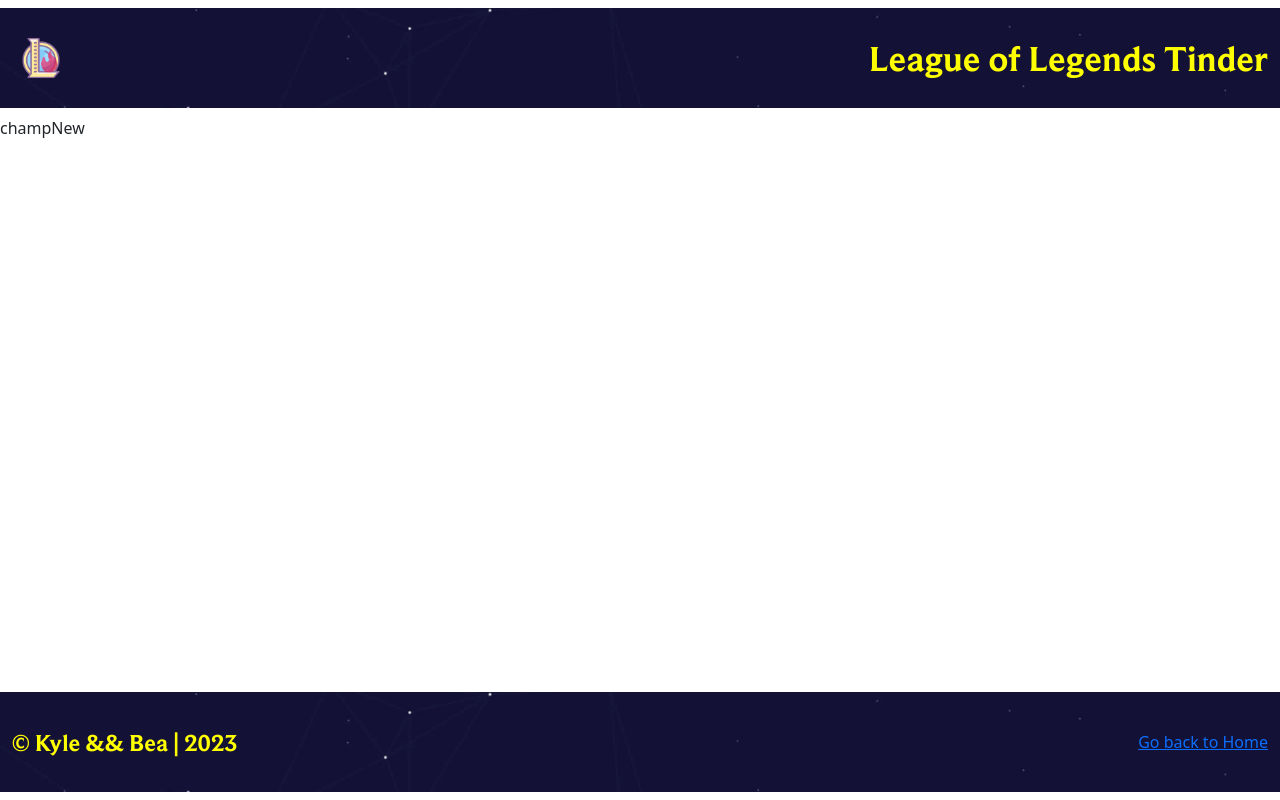
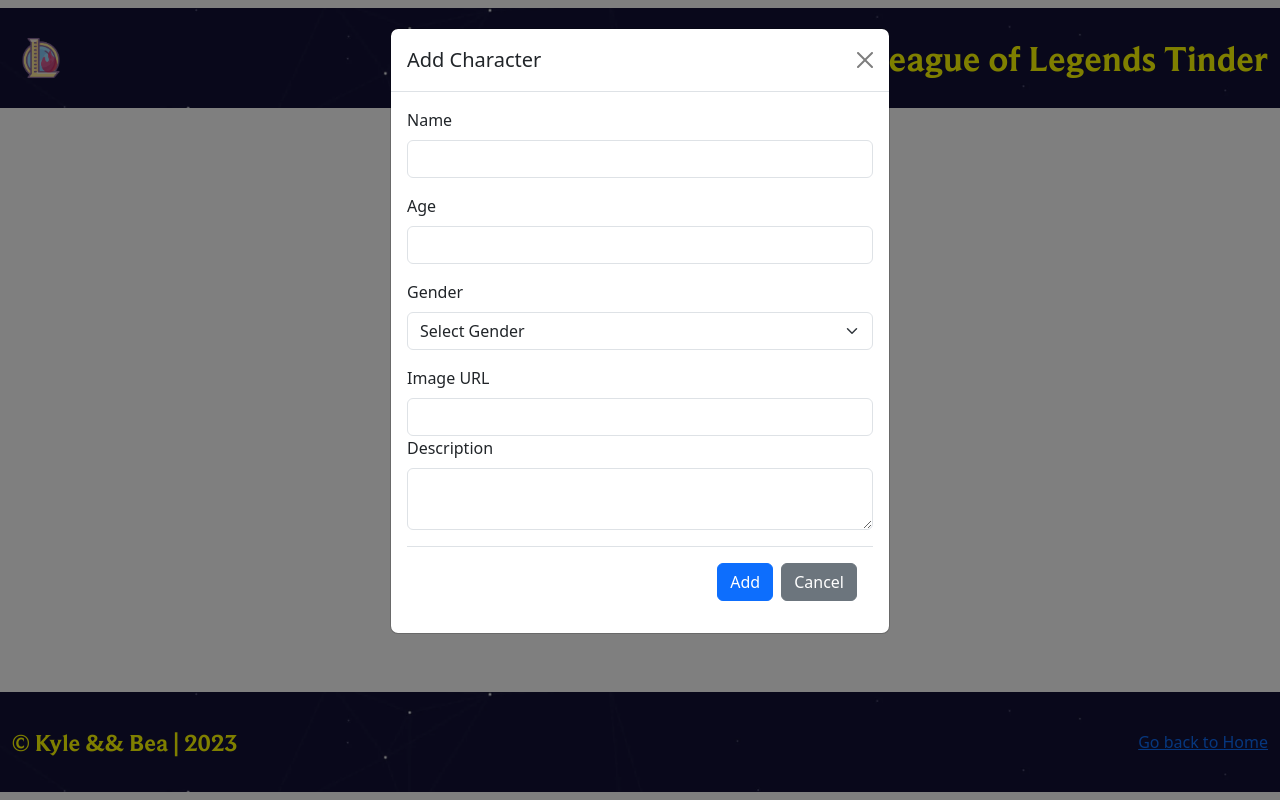
Before and after one commit to learn-academy-2023-charlie/cat-tinder-frontend-lol-tinder, a React (Create React App) app: page /champNew in a window 1280 px wide. Built offline with nearby package versions, Linux system fonts and the light colour scheme.

Commit message:
New modal created, cant see button on index page to connect

```diff
--- a/src/pages/ChampIndex.js
+++ b/src/pages/ChampIndex.js
@@ -1,10 +1,12 @@
 import React from "react";
 import { Card, CardBody, CardTitle, Button } from "reactstrap";
-import { Link } from "react-router-dom";
+import { Link, NavLink } from "react-router-dom";
 import championsData from "../championsData.js";
 import another from "../assets/another.png";
+import "bootstrap/dist/css/bootstrap.css";
 
-import '../App.css'
+
+import '../App.css';
 
 const ChampIndex = () => {
   const indexStyle = {
@@ -31,7 +33,7 @@
     marginRight: "15rem",
     textAlign: "center",
     cursor: "pointer",
-    border:"none",
+    border: "none",
   };
 
   const championImageStyle = {
@@ -49,7 +51,16 @@
     justifyContent: "center",
     alignItems: "center",
     fontSize: "1.5rem",
-    marginBottom:"10em",
+    marginBottom: "10em",
+  };
+
+  const navBtnStyle = {
+    display: "flex",
+    justifyContent: "center",
+    alignItems: "center",
+    marginTop: "42em",
+    color: "white",
+    zIndex: "9999",
   };
 
   return (
@@ -77,6 +88,9 @@
             </Link>
           ))}
         </div>
+        <NavLink className="navBtn" to="/champNew" style={navBtnStyle}>
+          <Button>Add a Character</Button>
+        </NavLink>
       </main>
     </>
   );
--- a/src/pages/ChampNew.js
+++ b/src/pages/ChampNew.js
@@ -1,9 +1,138 @@
-import React from 'react'
+import React, { useState, useEffect } from 'react';
+import { useNavigate } from 'react-router-dom';
+import {
+  Modal,
+  ModalHeader,
+  ModalBody,
+  ModalFooter,
+  Input,
+  Label,
+  Form,
+  FormGroup,
+  Button,
+} from 'reactstrap';
+import MockData from '../championsData';
 
-const champNew = () => {
+
+const ChampNew = () => {
+  const [modalOpen, setModalOpen] = useState(false);
+  const [characterName, setCharacterName] = useState('');
+  const [characterAge, setCharacterAge] = useState('');
+  const [characterGender, setCharacterGender] = useState('');
+  const [characterImage, setCharacterImage] = useState('');
+  const [characterDescription, setCharacterDescription] = useState('');
+
+
+  const navigate = useNavigate();
+
+  useEffect(() => {
+    setModalOpen(true); // Open the modal when the component mounts
+  }, []);
+
+  const toggleModal = () => {
+    setModalOpen(!modalOpen);
+  };
+
+  const handleFormSubmit = (e) => {
+    e.preventDefault();
+    const newCharacter = {
+      id: MockData.length + 1, // Generate a unique ID for the new character
+      name: characterName,
+      age: characterAge,
+      gender: characterGender,
+      description: characterDescription,
+      image: characterImage, // Add the image URL to the new character
+    };
+    MockData.push(newCharacter);
+
+    // Reset the form fields and close the modal
+    setCharacterName('');
+    setCharacterAge('');
+    setCharacterGender('');
+    setCharacterDescription('');
+    setCharacterImage('');
+    setModalOpen(false);
+  };
+
+  const handleAdded = () => {
+    navigate('/champIndex');
+  };
+
+  const handleCancel = () => {
+    navigate('/champIndex');
+  };
+
   return (
-    <div>champNew</div>
-  )
-}
+    <Modal isOpen={modalOpen} toggle={toggleModal}>
+      <ModalHeader toggle={toggleModal}>Add Character</ModalHeader>
+      <ModalBody>
+        <Form onSubmit={handleFormSubmit}>
+          <FormGroup>
+            <Label for="characterName">Name</Label>
+            <Input
+              type="text"
+              name="characterName"
+              id="characterName"
+              value={characterName}
+              onChange={(e) => setCharacterName(e.target.value)}
+            />
+          </FormGroup>
+          <FormGroup>
+            <Label for="characterAge">Age</Label>
+            <Input
+              type="number"
+              name="characterAge"
+              id="characterAge"
+              value={characterAge}
+              onChange={(e) => setCharacterAge(e.target.value)}
+            />
+          </FormGroup>
+          <FormGroup>
+            <Label for="characterGender">Gender</Label>
+            <Input
+              type="select"
+              name="characterGender"
+              id="characterGender"
+              value={characterGender}
+              onChange={(e) => setCharacterGender(e.target.value)}
+            >
+              <option value="">Select Gender</option> {/* Added empty option */}
+              <option value="male">Male</option>
+              <option value="female">Female</option>
+            </Input>
+          </FormGroup>
+          <FormGroup>
+            <Label for="characterImage">Image URL</Label>
+            <Input
+              type="text"
+              name="characterImage"
+              id="characterImage"
+              value={characterImage}
+              onChange={(e) => setCharacterImage(e.target.value)}
+            />
+            <FormGroup>
+            <Label for="characterDescription">Description</Label>
+            <Input
+                type="textarea"
+                name="characterDescription"
+                id="characterDescription"
+                value={characterDescription}
+                onChange={(e) => setCharacterDescription(e.target.value)}
+            />
+            </FormGroup>
+          </FormGroup>
+          <ModalFooter>
+            <Button color="primary" type="submit" onClick={handleAdded}>
+              Add
+            </Button>
+            <Button color="secondary" onClick={handleCancel}>
+              Cancel
+            </Button>
+          </ModalFooter>
+        </Form>
+      </ModalBody>
+    </Modal>
+  );
+};
 
-export default champNew
+export default ChampNew;
```
Also changed, not shown: src/App.css (line endings or trailing spaces).
